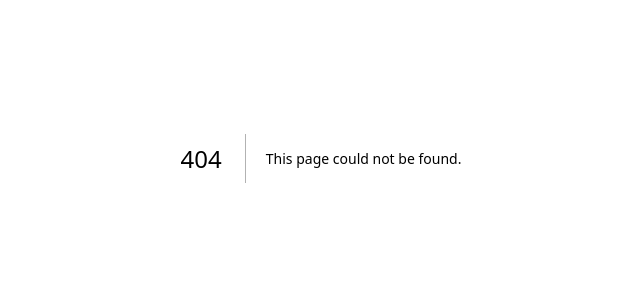
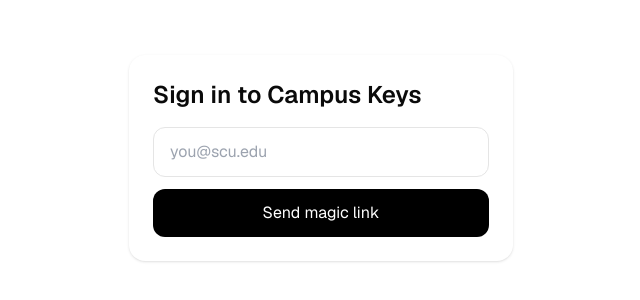
Before and after one commit to kurtrwoodruff/nextjs-with-supabase, a Next.js app: page /app/sign-in in a window 1280 px wide. Before the commit this address had no page. Shown: the part 242-542 px from the top of the page, without its empty margins (319-959 px from the left). Built offline with nearby package versions, Linux system fonts and the light colour scheme; no server answers.

Commit message:
Create page.tsx

```diff
--- /dev/null
+++ b/app/app/sign-in/page.tsx
@@ -0,0 +1,49 @@
+"use client";
+import { useState } from "react";
+import { createClient } from "@supabase/supabase-js";
+
+const supabase = createClient(
+  process.env.NEXT_PUBLIC_SUPABASE_URL!,
+  process.env.NEXT_PUBLIC_SUPABASE_ANON_KEY!
+);
+
+const ALLOWED_DOMAINS = ["scu.edu"]; // add more schools later
+
+export default function SignInPage() {
+  const [email, setEmail] = useState("");
+  const [msg, setMsg] = useState<string | null>(null);
+  const [loading, setLoading] = useState(false);
+
+  async function handleSubmit(e: React.FormEvent) {
+    e.preventDefault();
+    const domain = email.split("@")[1]?.toLowerCase();
+    if (!domain || !domain.endsWith(".edu") || !ALLOWED_DOMAINS.includes(domain)) {
+      setMsg("Campus Keys is currently limited to SCU (.scu.edu) emails.");
+      return;
+    }
+    setLoading(true);
+    const { error } = await supabase.auth.signInWithOtp({ email });
+    setLoading(false);
+    setMsg(error ? error.message : "Check your inbox for the magic link!");
+  }
+
+  return (
+    <main className="min-h-screen flex items-center justify-center p-6">
+      <form onSubmit={handleSubmit} className="w-full max-w-sm bg-white p-6 rounded-2xl shadow">
+        <h1 className="text-2xl font-semibold mb-4">Sign in to Campus Keys</h1>
+        <input
+          type="email"
+          required
+          value={email}
+          onChange={(e) => setEmail(e.target.value)}
+          placeholder="you@scu.edu"
+          className="w-full border rounded-xl px-4 py-3 mb-3"
+        />
+        <button disabled={loading} className="w-full rounded-xl px-4 py-3 bg-black text-white">
+          {loading ? "Sending..." : "Send magic link"}
+        </button>
+        {msg && <p className="text-sm mt-3">{msg}</p>}
+      </form>
+    </main>
+  );
+}
```
